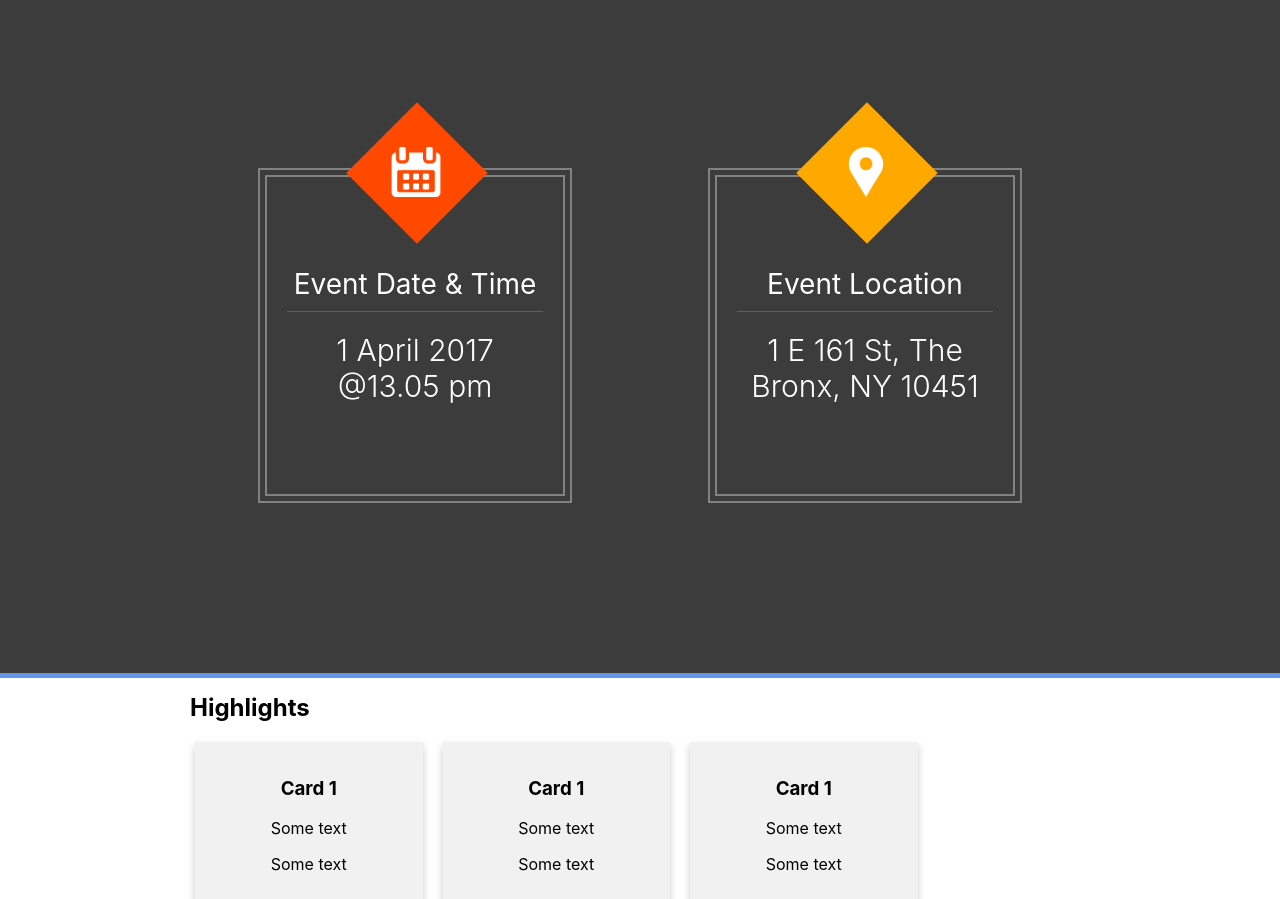
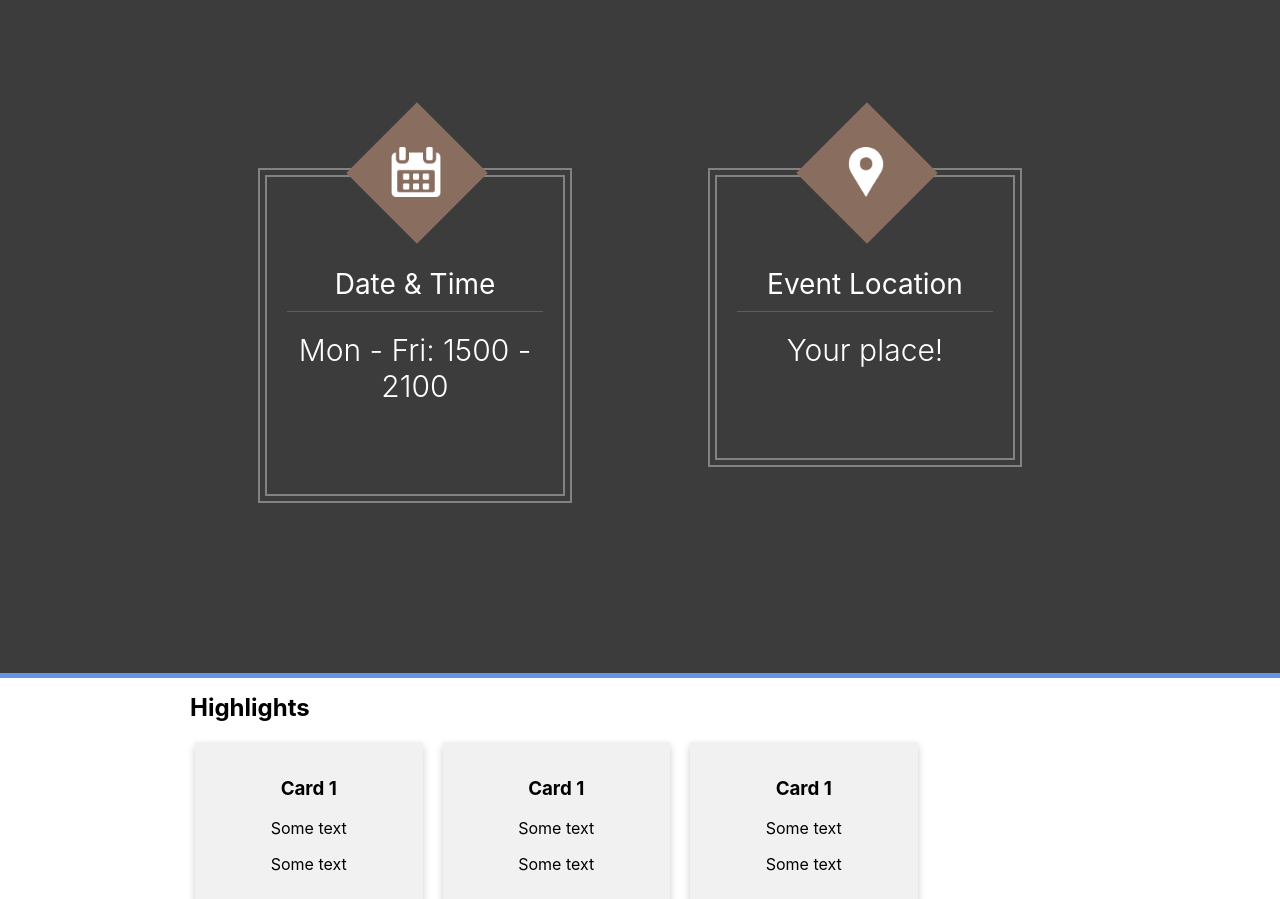
Before and after one commit to seasea19/Team2VenuProject, a React (Create React App) app: page / in a window 1280 px wide. Shown: the part 822-1721 px from the top of the page. Built offline with nearby package versions, Linux system fonts and the light colour scheme.

Commit message:
color changes

```diff
--- a/src/components/venueNfo/index.js
+++ b/src/components/venueNfo/index.js
@@ -14,15 +14,15 @@ const VunueNfo = () => {
                         <div className="vn_item">
                             <div className="vn_outer">
                                 <div className="vn_inner">
-                                    <div className="vn_icon_square bck_red"></div>
+                                    <div className="vn_icon_square bck_brown"></div>
                                     <div className="vn_icon" style={{
                                         background:`url(${icon_calendar})`
                                     }}></div>
                                     <div className="vn_title">
-                                        Event Date & Time
+                                        Date & Time
                                     </div>
                                     <div className="vn_desc">
-                                        1 April 2017 @13.05 pm
+                                        Mon - Fri: 1500 - 2100
                                     </div>
                                 </div>
                             </div>
@@ -34,7 +34,7 @@ const VunueNfo = () => {
                         <div className="vn_item">
                             <div className="vn_outer">
                                 <div className="vn_inner">
-                                    <div className="vn_icon_square bck_yellow"></div>
+                                    <div className="vn_icon_square bck_brown"></div>
                                     <div className="vn_icon" style={{
                                         background:`url(${icon_location})`
                                     }}></div>
@@ -42,7 +42,7 @@ const VunueNfo = () => {
                                         Event Location
                                     </div>
                                     <div className="vn_desc">
-                                        1 E 161 St, The Bronx, NY 10451
+                                        Your place!
                                     </div>
                                 </div>
                             </div>
--- a/src/resources/styles.css
+++ b/src/resources/styles.css
@@ -16,12 +16,8 @@ body {
     background: #ffffff;
 }
 
-.bck_red {
-    background: #ff4800;
-}
-
-.bck_yellow {
-    background: #ffa800;
+.bck_brown {
+    background: #896E60;
 }
 
 .iconImage {
```
